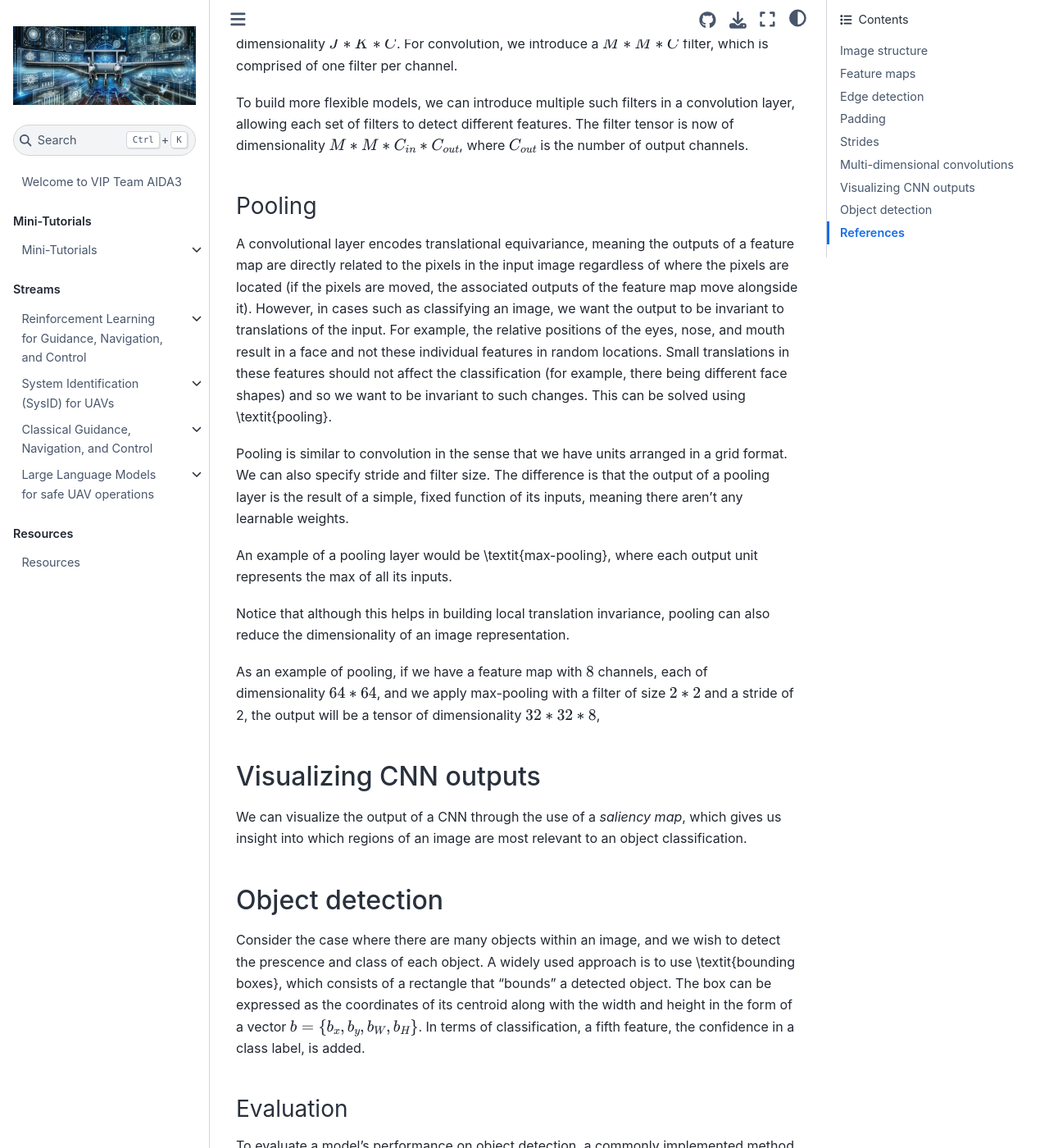
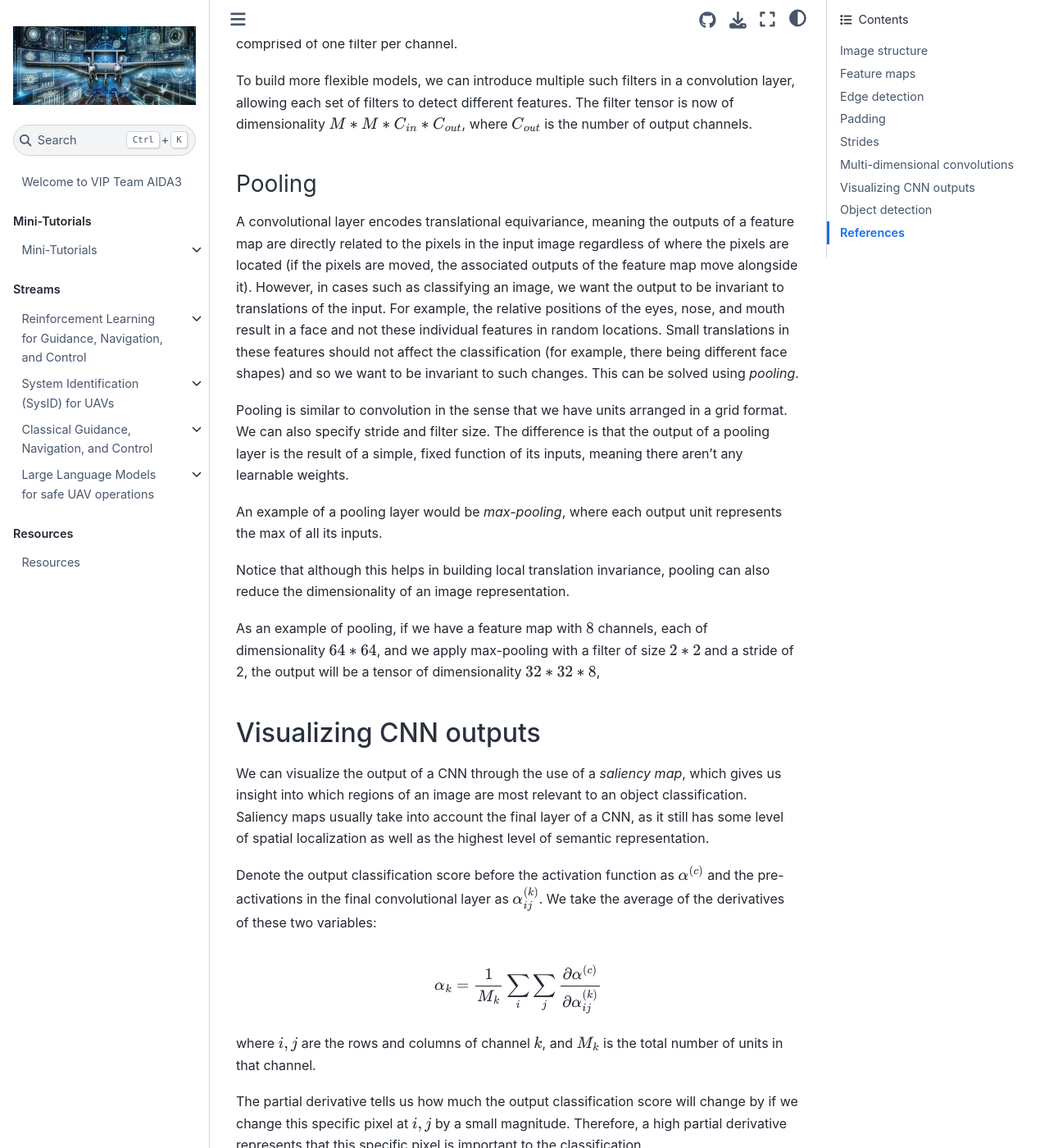
Before and after one commit to VIP-Team-AIDA3/VIP-Team-AIDA3.github.io, a Jupyter Book: the page built from mini-tutorials/computer_vision_basics.md, in a window 1280 px wide and 1400 px high, scrolled down 3974 px. Shown: the whole window at 82% size. Built offline with Jupyter Book 1.0.4 settings and Sphinx 7.4.7 and the Sphinx Book theme 1.1.4, drawn with Linux system fonts in a browser that asks for light colours; some of the changed text lies outside the part shown.

Commit message:
chore: update tutorial

```diff
--- a/mini-tutorials/computer_vision_basics.md
+++ b/mini-tutorials/computer_vision_basics.md
@@ -48,9 +48,9 @@
 
 ## Padding
 
-If an image has dimensionality $J * K$ and a convolution is performed with a filter of size $M * M$, we end up with a feature map of size $(J - M + 1) * (K - M + 1)$. Since a reduction in dimensionality might cause the model to lose some information, we can implement \textit{padding} arount the border of the original image. Padding with $P$ pixels results in a feature map of dimensionality $(J + 2P - M + 1) * (K - 2P - M + 1)$.
+If an image has dimensionality $J * K$ and a convolution is performed with a filter of size $M * M$, we end up with a feature map of size $(J - M + 1) * (K - M + 1)$. Since a reduction in dimensionality might cause the model to lose some information, we can implement *padding* around the border of the original image. Padding with $P$ pixels results in a feature map of dimensionality $(J + 2P - M + 1) * (K - 2P - M + 1)$.
 
-If $P = 0$, then that is called a \textit{valid convolution}.
+If $P = 0$, then that is called a *valid convolution*.
 
 When the value of P is such that the output feature map is the same size as the input image ($P = \frac{M - 1}{2}$), it is called a *same convolution*.
 
@@ -72,11 +72,11 @@
 
 ### Pooling
 
-A convolutional layer encodes translational equivariance, meaning the outputs of a feature map are directly related to the pixels in the input image regardless of where the pixels are located (if the pixels are moved, the associated outputs of the feature map move alongside it). However, in cases such as classifying an image, we want the output to be invariant to translations of the input. For example, the relative positions of the eyes, nose, and mouth result in a face and not these individual features in random locations. Small translations in these features should not affect the classification (for example, there being different face shapes) and so we want to be invariant to such changes. This can be solved using \textit{pooling}.
+A convolutional layer encodes translational equivariance, meaning the outputs of a feature map are directly related to the pixels in the input image regardless of where the pixels are located (if the pixels are moved, the associated outputs of the feature map move alongside it). However, in cases such as classifying an image, we want the output to be invariant to translations of the input. For example, the relative positions of the eyes, nose, and mouth result in a face and not these individual features in random locations. Small translations in these features should not affect the classification (for example, there being different face shapes) and so we want to be invariant to such changes. This can be solved using *pooling*.
 
 Pooling is similar to convolution in the sense that we have units arranged in a grid format. We can also specify stride and filter size. The difference is that the output of a pooling layer is the result of a simple, fixed function of its inputs, meaning there aren't any learnable weights.
 
-An example of a pooling layer would be \textit{max-pooling}, where each output unit represents the max of all its inputs.
+An example of a pooling layer would be *max-pooling*, where each output unit represents the max of all its inputs.
 
 Notice that although this helps in building local translation invariance, pooling can also reduce the dimensionality of an image representation.
 
@@ -85,7 +85,25 @@
 
 ## Visualizing CNN outputs
 
-We can visualize the output of a CNN through the use of a *saliency map*, which gives us insight into which regions of an image are most relevant to an object classification.
+We can visualize the output of a CNN through the use of a *saliency map*, which gives us insight into which regions of an image are most relevant to an object classification. Saliency maps usually take into account the final layer of a CNN, as it still has some level of spatial localization as well as the highest level of semantic representation.
+
+Denote the output classification score before the activation function as $\alpha^{(c)}$ and the pre-activations in the final convolutional layer as $\alpha_{ij}^{(k)}$. We take the average of the derivatives of these two variables:
+
+$$\alpha_k = \frac{1}{M_k} \sum_i \sum_j \frac{\partial \alpha^{(c)}}{\partial \alpha_{ij}^{(k)}}$$
+
+where $i, j$ are the rows and columns of channel $k$, and $M_k$ is the total number of units in that channel.
+
+The partial derivative tells us how much the output classification score will change by if we change this specific pixel at $i, j$ by a small magnitude. Therefore, a high partial derivative represents that this specific pixel is important to the classification.
+
+We then create a weighted sum of the form:
+
+$$L = \sum_k \alpha_k A^{(k)}$$
+
+where $A^{(k)}$ is a matrix with the pre-activation units in channel $k$ in the final convolutional layer.
+
+This resulting array can be superimposed on the original image, creating a "heat map" as shown below.
+
+![](\figures/saliency.png)
 
 ## Object detection
 
@@ -104,6 +122,16 @@
 Alongside looking for objects in different parts of the image, we can also look for objects at different scales and aspect ratios. For example, a cat sitting upright vs lying down would have different aspect ratios. To solve this, we can simply use a fixed input window with multiple copies of the input image at different scales and aspect ratios. Object detection is then employed for each image, and the bounding box is then transformed back into the original image space.
 
 #### SIFT
+
+SIFT is an algorithm that allows for the extraction of key points within an image, regardless of noise factors such as scale, rotation, translation, and illumination.
+
+We first build a scale space using Gaussian blur.
+
+$$L(x, y, \sigma) = G(x, y, \sigma) * I(x, y)$$
+
+where $\sigma$ controls the amount of blur.
+
+We want to take the Laplacian of the Gaussian as the Laplacian is large when there is significant changes in intensity in both the x and y directions (meaning there might be a point of interest at that location).
 
 
 ### Non-Max Supression
```
Also changed, not shown: other parts of mini-tutorials/computer_vision_basics.md (+1 -1 lines).
